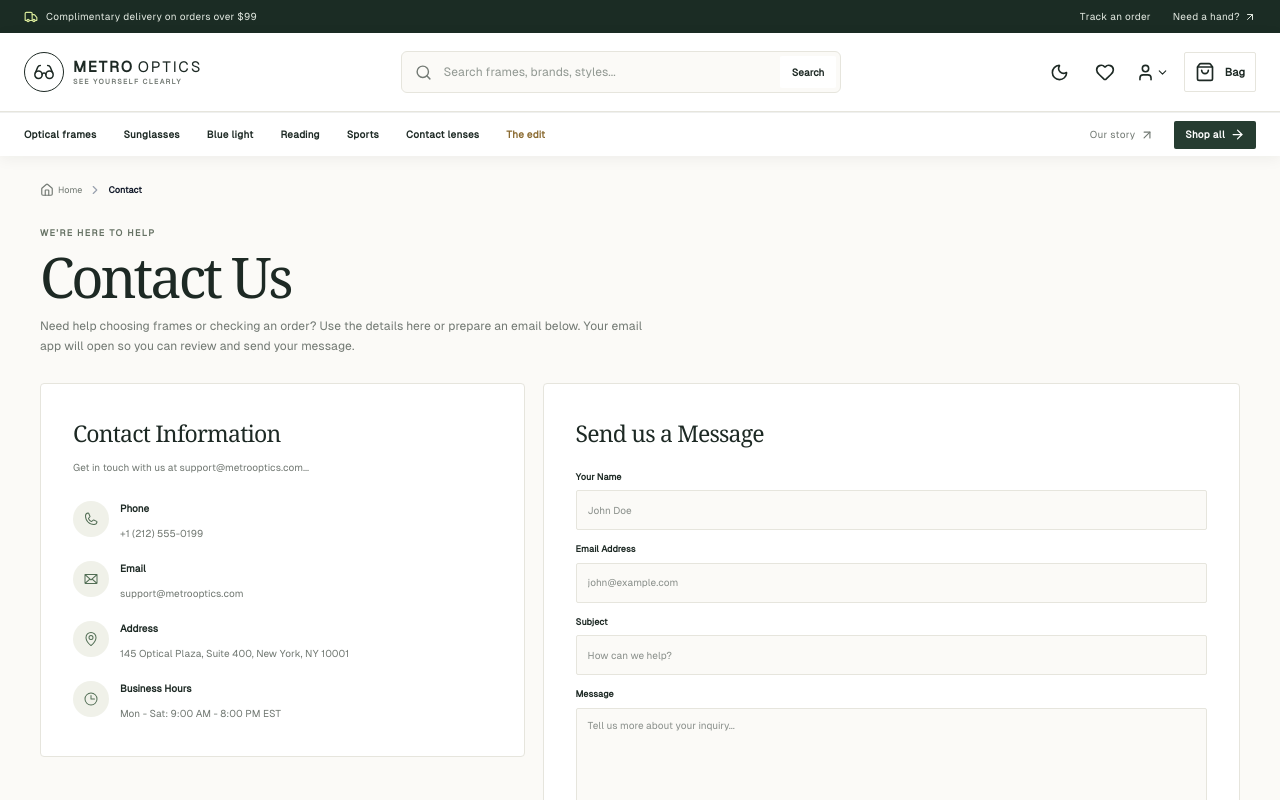
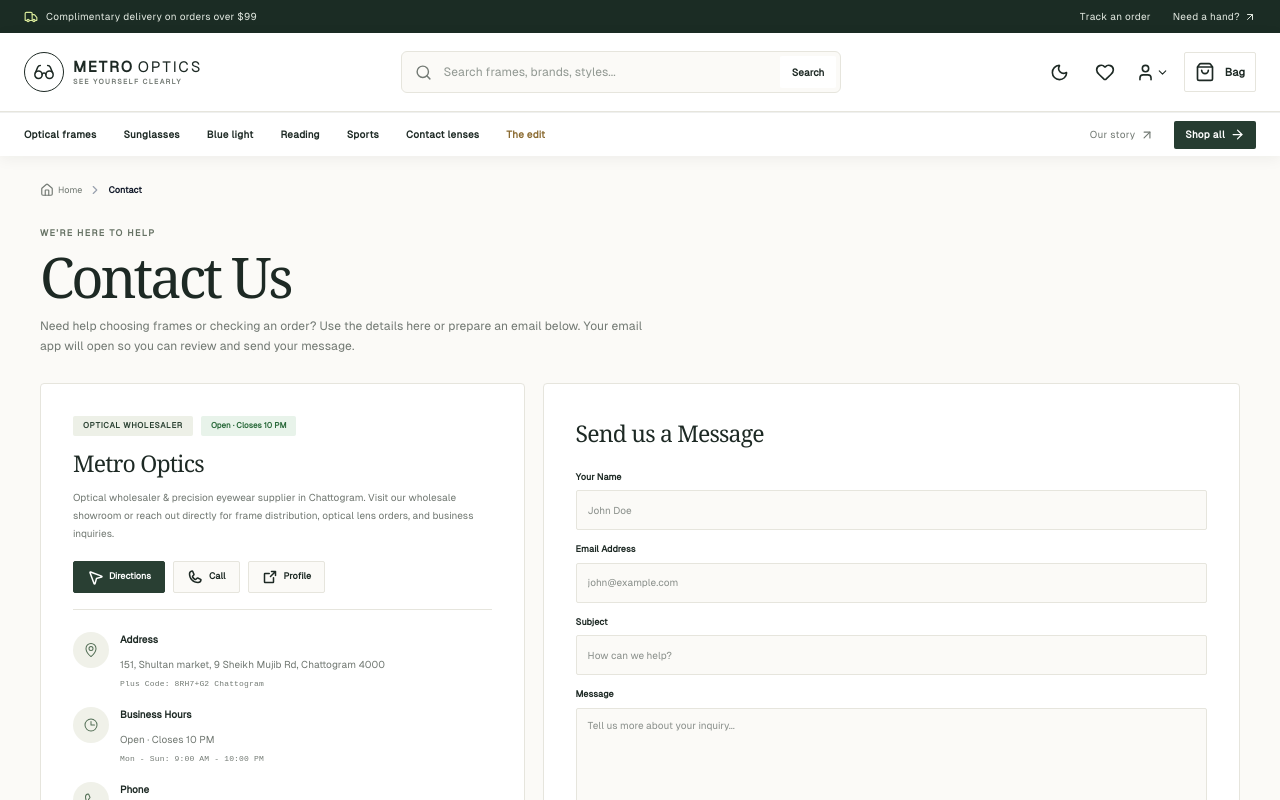
Before and after one commit to mdadeel/metro-optics, a React (Vite) app: page /contact in a window 1280 px wide. Shown: the top 800 px of the page. Built offline with nearby package versions, Linux system fonts and the light colour scheme; no server answers; the database is empty.

Commit message:
feat(branding): update business profile with official Chattogram wholesaler details and maps link

```diff
--- a/scripts/generate-seo-assets.mjs
+++ b/scripts/generate-seo-assets.mjs
@@ -97,7 +97,7 @@ const llmsPages = liveCatalog
 const llms = [
   '# Metro Optics',
   '',
-  '> Eyewear storefront for eyeglasses, sunglasses and everyday frames.',
+  '> Optical wholesaler and precision eyewear distributor located in Chattogram, Bangladesh (151, Shultan market, 9 Sheikh Mujib Rd).',
   '',
   'Use the linked pages as the source of truth. Product prices, colors, sizes and availability can change; rely on the current product page rather than copied summaries.',
   'For prescription or clinical vision questions, consult a qualified eye-care professional.',
--- a/src/components/home/BlogPreview.jsx
+++ b/src/components/home/BlogPreview.jsx
@@ -39,7 +39,7 @@ export default function BlogPreview() {
           <h3 className="text-xl font-black text-gray-900 dark:text-white tracking-tight">
             Optical Insights & Frame Guides
           </h3>
-          <p className="text-xs text-gray-500">Expert articles reviewed by licensed New York optometrists</p>
+          <p className="text-xs text-gray-500">Expert articles reviewed by licensed optometrists and optical specialists</p>
         </div>
       </div>
 
--- a/src/components/home/HeroBanner.jsx
+++ b/src/components/home/HeroBanner.jsx
@@ -8,7 +8,7 @@ const slides = [
     id: 1,
     title: 'Precision Prescription Eyewear',
     subtitle: '100% Digital Lens Accuracy',
-    description: 'Bespoke Italian acetate frames with high-index anti-reflective prescription lenses crafted in New York.',
+    description: 'Bespoke Italian acetate frames with high-index anti-reflective prescription lenses crafted with precision for all-day comfort.',
     image: 'https://images.unsplash.com/photo-1591076482161-42ce6da69f67?w=1400&auto=format&fit=crop&q=80',
     link: '/shop?category=optical',
     cta: 'Shop Optical Collection',
--- a/src/pages/Contact.jsx
+++ b/src/pages/Contact.jsx
@@ -1,4 +1,4 @@
-import { Envelope as Mail, Phone, MapPin, Clock, PaperPlaneTilt as Send, WarningCircle as AlertCircle } from "@phosphor-icons/react";
+import { Envelope as Mail, Phone, MapPin, Clock, PaperPlaneTilt as Send, WarningCircle as AlertCircle, NavigationArrow, ArrowSquareOut, Buildings, Globe } from "@phosphor-icons/react";
 import { useState } from 'react';
 import { useSiteSettings } from '../context/SiteSettingsContext';
 import SEO from '../components/SEO';
@@ -14,7 +14,7 @@ const Contact = () => {
     const contactAddress = settings.siteAddress || SITE_CONFIG.address;
     const businessHours = settings.businessHours || SITE_CONFIG.workingHours;
     const contactPageTitle = pageContent?.title || 'Contact Metro Optics';
-    const contactDescription = 'Contact Metro Optics for help with eyewear, product questions or an order. Find current phone, email, business hours and support options.';
+    const contactDescription = 'Contact Metro Optics — Optical Wholesaler in Chattogram. Reach out for eyewear wholesale, frames, orders, address directions and customer service.';
     const contactPageSchema = {
         ...buildWebPageSchema({
             name: contactPageTitle,
@@ -23,12 +23,25 @@ const Contact = () => {
             type: 'ContactPage',
         }),
         mainEntity: {
-            '@type': 'Organization',
+            '@type': 'LocalBusiness',
             '@id': `${SITE_ORIGIN}/#organization`,
             name: 'Metro Optics',
+            description: 'Optical wholesaler and precision eyewear supplier located in Chattogram, Bangladesh.',
+            url: SITE_CONFIG.website,
+            telephone: SITE_CONFIG.phoneIntl,
+            email: supportEmail,
+            address: {
+                '@type': 'PostalAddress',
+                streetAddress: '151, Shultan market, 9 Sheikh Mujib Rd',
+                addressLocality: 'Chattogram',
+                postalCode: '4000',
+                addressCountry: 'BD',
+            },
+            hasMap: SITE_CONFIG.googleMapsUrl,
+            openingHours: 'Mo-Su 09:00-22:00',
             contactPoint: {
                 '@type': 'ContactPoint',
-                contactType: 'customer support',
+                contactType: 'customer support & wholesale inquiries',
                 telephone: contactPhone,
                 email: supportEmail,
             },
@@ -139,12 +152,67 @@ const Contact = () => {
                 <div className="contact-content">
                     {/* Contact Information */}
                     <div className="contact-info">
-                        <h2 className="contact-info-title">Contact Information</h2>
-                        <p className="contact-info-desc" style={{ whiteSpace: 'pre-wrap' }}>
-                            {pageContent.content}
+                        <div className="contact-profile-header">
+                            <span className="contact-badge-wholesale">Optical wholesaler</span>
+                            <span className="contact-badge-status">Open · Closes 10 PM</span>
+                        </div>
+                        <h2 className="contact-info-title">Metro Optics</h2>
+                        <p className="contact-info-desc">
+                            Optical wholesaler & precision eyewear supplier in Chattogram. Visit our wholesale showroom or reach out directly for frame distribution, optical lens orders, and business inquiries.
                         </p>
 
+                        <div className="contact-quick-actions">
+                            <a
+                                href={SITE_CONFIG.googleMapsUrl}
+                                target="_blank"
+                                rel="noreferrer"
+                                className="contact-action-btn contact-action-btn--primary"
+                            >
+                                <NavigationArrow size={16} weight="bold" />
+                                <span>Directions</span>
+                            </a>
+                            <a
+                                href={`tel:${contactPhone.replace(/[^+\d]/g, '')}`}
+                                className="contact-action-btn"
+                            >
+                                <Phone size={16} weight="bold" />
+                                <span>Call</span>
+                            </a>
+                            <a
+                                href={SITE_CONFIG.googleBusinessUrl}
+                                target="_blank"
+                                rel="noreferrer"
+                                className="contact-action-btn"
+                                title="Manage your Business Profile on Google"
+                            >
+                                <ArrowSquareOut size={16} weight="bold" />
+                                <span>Profile</span>
+                            </a>
+                        </div>
+
                         <div className="contact-methods">
+                            <div className="contact-method">
+                                <div className="contact-method-icon">
+                                    <MapPin size={24} />
+                                </div>
+                                <div className="contact-method-content">
+                                    <h3 className="contact-method-title">Address</h3>
+                                    <p className="contact-method-text">{contactAddress}</p>
+                                    <span className="contact-meta-sub">Plus Code: {SITE_CONFIG.plusCode}</span>
+                                </div>
+                            </div>
+
+                            <div className="contact-method">
+                                <div className="contact-method-icon">
+                                    <Clock size={24} />
+                                </div>
+                                <div className="contact-method-content">
+                                    <h3 className="contact-method-title">Business Hours</h3>
+                                    <p className="contact-method-text">{businessHours}</p>
+                                    <span className="contact-meta-sub">{SITE_CONFIG.fullHours}</span>
+                                </div>
+                            </div>
+
                             <div className="contact-method">
                                 <div className="contact-method-icon">
                                     <Phone size={24} />
@@ -157,33 +225,21 @@ const Contact = () => {
 
                             <div className="contact-method">
                                 <div className="contact-method-icon">
+                                    <Globe size={24} />
+                                </div>
+                                <div className="contact-method-content">
+                                    <h3 className="contact-method-title">Website</h3>
+                                    <a className="contact-method-text" href={SITE_CONFIG.website} target="_blank" rel="noreferrer">metro-optics.vercel.app</a>
+                                </div>
+                            </div>
+
+                            <div className="contact-method">
+                                <div className="contact-method-icon">
                                     <Mail size={24} />
                                 </div>
                                 <div className="contact-method-content">
                                     <h3 className="contact-method-title">Email</h3>
                                     <a className="contact-method-text" href={`mailto:${supportEmail}`}>{supportEmail}</a>
-                                </div>
-                            </div>
-
-                            <div className="contact-method">
-                                <div className="contact-method-icon">
-                                    <MapPin size={24} />
-                                </div>
-                                <div className="contact-method-content">
-                                    <h3 className="contact-method-title">Address</h3>
-                                    <p className="contact-method-text">
-                                        {contactAddress}
-                                    </p>
-                                </div>
-                            </div>
-
-                            <div className="contact-method">
-                                <div className="contact-method-icon">
-                                    <Clock size={24} />
-                                </div>
-                                <div className="contact-method-content">
-                                    <h3 className="contact-method-title">Business Hours</h3>
-                                    <p className="contact-method-text">{businessHours}</p>
                                 </div>
                             </div>
                         </div>
--- a/src/pages/admin/AdminSettingsPage.jsx
+++ b/src/pages/admin/AdminSettingsPage.jsx
@@ -12,10 +12,10 @@ const AdminSettingsPage = () => {
     const { addToast, ToastContainer } = useToast();
     const [formData, setFormData] = useState({
         siteName: settings.siteName || 'Metro Optics',
-        siteEmail: settings.siteEmail || 'info@metrooptics.com',
-        sitePhone: settings.sitePhone || '+880 1234-567890',
-        siteAddress: settings.siteAddress || 'Dhaka, Bangladesh',
-        businessHours: settings.businessHours || '9:00 AM - 8:00 PM',
+        siteEmail: settings.siteEmail || 'support@metrooptics.com',
+        sitePhone: settings.sitePhone || '01911-882582',
+        siteAddress: settings.siteAddress || '151, Shultan market, 9 Sheikh Mujib Rd, Chattogram 4000',
+        businessHours: settings.businessHours || 'Open · Closes 10 PM',
         currency: settings.currency || '৳',
         taxRate: settings.taxRate || 0,
         shippingFee: settings.shippingFee || 0,
--- a/src/styles/pages/contact.css
+++ b/src/styles/pages/contact.css
@@ -62,9 +62,91 @@
     margin-bottom: var(--space-2);
 }
 
+.contact-profile-header {
+    display: flex;
+    align-items: center;
+    flex-wrap: wrap;
+    gap: var(--space-2);
+    margin-bottom: var(--space-3);
+}
+
+.contact-badge-wholesale {
+    display: inline-flex;
+    align-items: center;
+    padding: 3px 10px;
+    background: #edf0e7;
+    color: #2e4435;
+    font-size: 11px;
+    font-weight: 700;
+    text-transform: uppercase;
+    letter-spacing: 0.05em;
+    border-radius: var(--radius-sm);
+}
+
+.contact-badge-status {
+    display: inline-flex;
+    align-items: center;
+    padding: 3px 10px;
+    background: #e8f5e9;
+    color: #2e7d32;
+    font-size: 11px;
+    font-weight: 700;
+    border-radius: var(--radius-sm);
+}
+
 .contact-info-desc {
     color: var(--color-gray-600);
+    margin-bottom: var(--space-5);
+    line-height: 1.6;
+}
+
+.contact-quick-actions {
+    display: flex;
+    flex-wrap: wrap;
+    gap: var(--space-2);
     margin-bottom: var(--space-6);
+    padding-bottom: var(--space-5);
+    border-bottom: 1px solid var(--color-gray-200);
+}
+
+.contact-action-btn {
+    display: inline-flex;
+    align-items: center;
+    gap: 6px;
+    padding: 8px 14px;
+    border: 1px solid var(--color-gray-300);
+    border-radius: var(--radius-default);
+    background: var(--color-white);
+    color: var(--color-gray-800);
+    font-size: var(--font-size-sm);
+    font-weight: var(--font-weight-medium);
+    text-decoration: none;
+    transition: all 150ms ease;
+}
+
+.contact-action-btn:hover {
+    border-color: #2e4435;
+    color: #2e4435;
+    background: #f7f9f5;
+}
+
+.contact-action-btn--primary {
+    background: #2e4435;
+    border-color: #2e4435;
+    color: #fff;
+}
+
+.contact-action-btn--primary:hover {
+    background: #1c2b22;
+    border-color: #1c2b22;
+    color: #fff;
+}
+
+.contact-meta-sub {
+    display: block;
+    font-size: var(--font-size-xs);
+    color: var(--color-gray-500);
+    margin-top: 2px;
 }
 
 .contact-methods {
--- a/src/styles/storefront-interior.css
+++ b/src/styles/storefront-interior.css
@@ -68,7 +68,18 @@
 .contact-content { grid-template-columns: minmax(260px, 0.82fr) minmax(0, 1.18fr); align-items: start; gap: 18px; }
 .contact-info, .contact-form-wrapper { padding: clamp(20px, 3.2vw, 32px); background: var(--mo-surface); border: 1px solid var(--mo-line); border-radius: var(--mo-radius-card); box-shadow: none; }
 .contact-info-title, .contact-form-title { margin: 0 0 8px; color: var(--mo-ink); font-family: 'Iowan Old Style', Georgia, serif; font-size: 23px; font-weight: 400; letter-spacing: -0.035em; }
-.contact-info-desc { margin: 0 0 24px; color: var(--mo-muted); font-size: 10px; line-height: 1.8; }
+.contact-info-desc { margin: 0 0 18px; color: var(--mo-muted); font-size: 10px; line-height: 1.8; }
+.contact-profile-header { display: flex; align-items: center; flex-wrap: wrap; gap: 8px; margin-bottom: 10px; }
+.contact-badge-wholesale { display: inline-flex; align-items: center; padding: 4px 10px; background: #edf0e7; color: #2e4435; font-size: 8px; font-weight: 700; letter-spacing: 0.08em; text-transform: uppercase; border-radius: var(--mo-radius-control); }
+.dark .contact-badge-wholesale { background: #28372d; color: #c9dbc9; }
+.contact-badge-status { display: inline-flex; align-items: center; padding: 4px 10px; background: #e8f3ea; color: #2a6a3b; font-size: 8px; font-weight: 700; border-radius: var(--mo-radius-control); }
+.dark .contact-badge-status { background: #1e3623; color: #72cf88; }
+.contact-quick-actions { display: flex; flex-wrap: wrap; gap: 8px; margin-bottom: 22px; padding-bottom: 16px; border-bottom: 1px solid var(--mo-line); }
+.contact-action-btn { display: inline-flex; align-items: center; gap: 6px; padding: 7px 13px; color: var(--mo-ink); background: var(--mo-paper); border: 1px solid var(--mo-line); border-radius: var(--mo-radius-control); font-size: 9px; font-weight: 650; text-decoration: none; transition: border-color 150ms ease, background 150ms ease, color 150ms ease; }
+.contact-action-btn:hover { border-color: #7d917a; color: var(--mo-ink); background: var(--mo-soft); }
+.contact-action-btn--primary { color: #fff; background: var(--mo-action); border-color: var(--mo-action); }
+.contact-action-btn--primary:hover { background: #1f3025; border-color: #1f3025; color: #fff; }
+.contact-meta-sub { display: block; font-size: 8px; color: var(--mo-muted); margin-top: 3px; font-family: monospace; letter-spacing: 0.02em; }
 .contact-methods { gap: 17px; }
 .contact-method { align-items: flex-start; gap: 11px; }
 .contact-method-icon { width: 36px; height: 36px; color: #516d54; background: var(--mo-soft); border-radius: var(--mo-radius-circle); }
```
Also changed, not shown: src/components/layout/Footer.jsx (+5 -2 lines), public/llms.txt, src/lib/constants.js.
